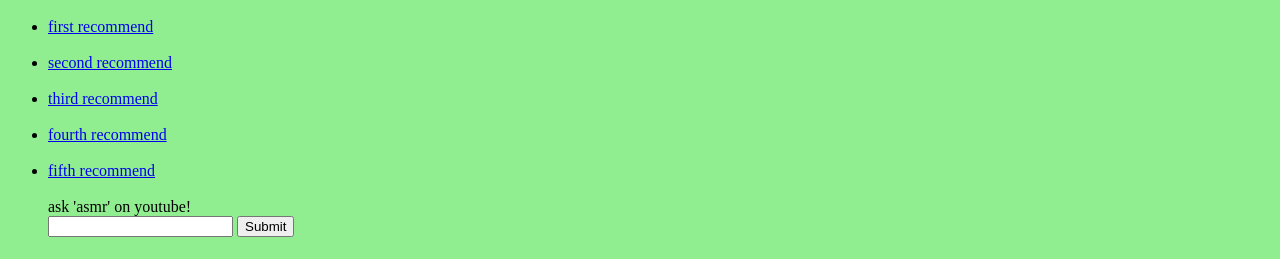
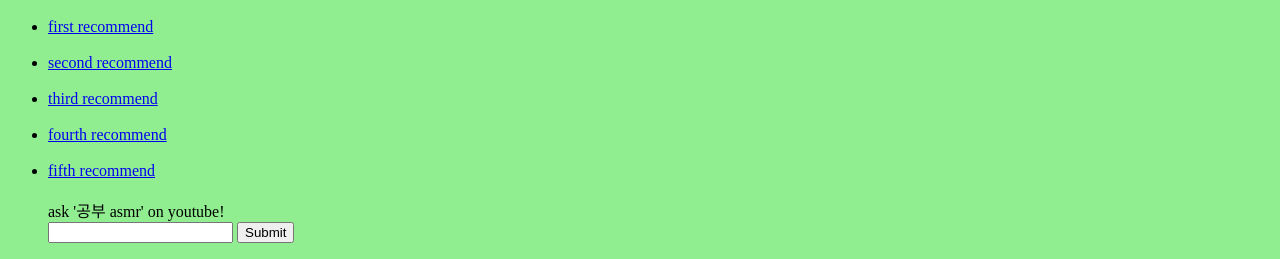
Before and after one commit to dean-dun-ha/-, a plain HTML site: page 3.html in a window 1280 px wide. Shown: the part 1135-1394 px from the top of the page. Drawn offline with Linux system fonts and the light colour scheme.

Commit message:
Add files via upload

```diff
--- a/3.html
+++ b/3.html
@@ -24,7 +24,7 @@
                     <li> <a href="https://www.youtube.com/watch?v=bTJP8RfaCJQ"> third recommend </a> </li> <br>
                     <li> <a href="https://www.youtube.com/watch?v=KZQIaPl-smI"> fourth recommend </a> </li> <br>
                     <li> <a href="https://www.youtube.com/watch?v=Ahe8eigXNbc"> fifth recommend </a> </li> <br>
-                    ask 'asmr' on youtube!
+                    ask '공부 asmr' on youtube!
                     <form action="https://www.youtube.com/search">
                         <input name="q" type="text">
                         <input type="submit">
```
Also changed, not shown: index.html (+1 -1 lines).
